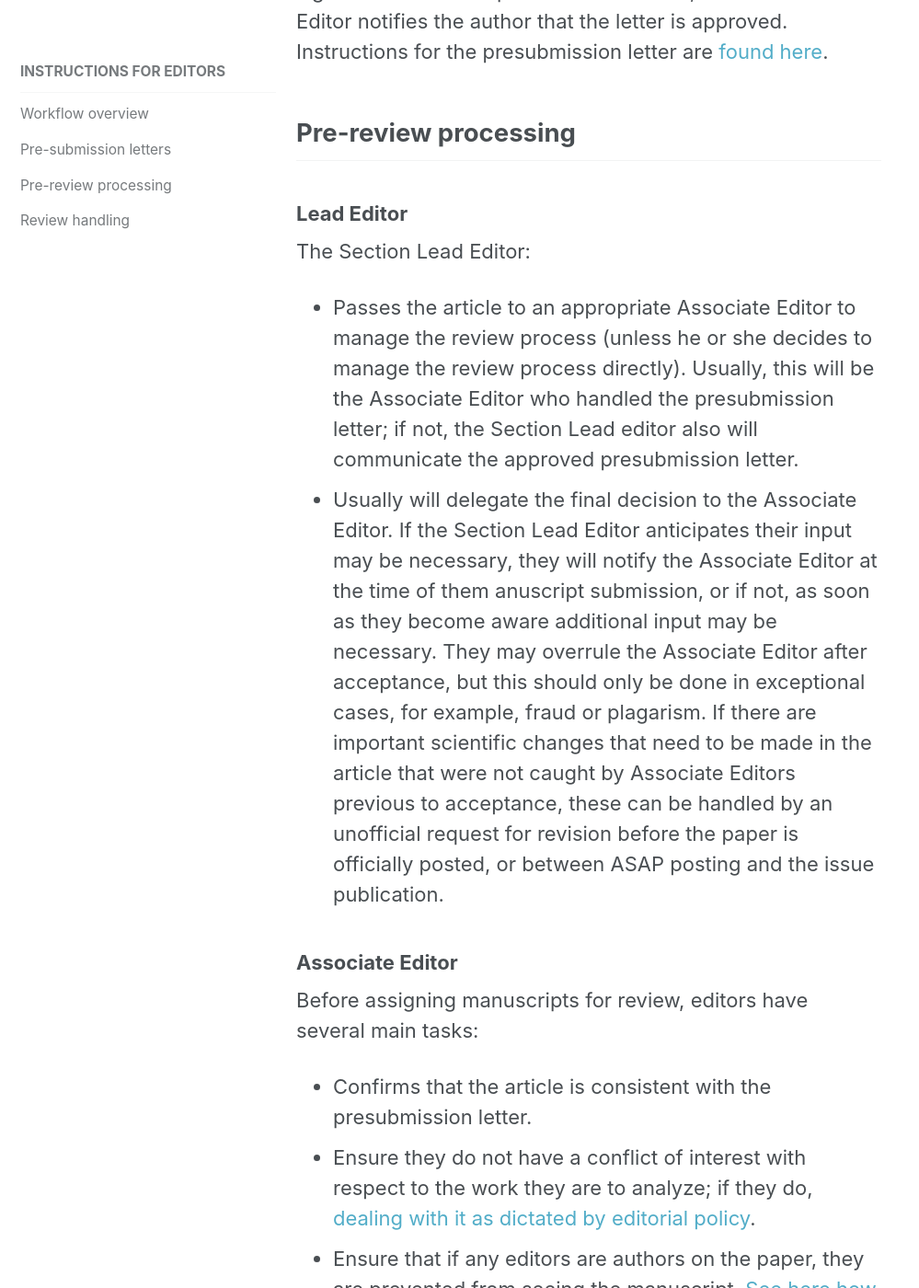
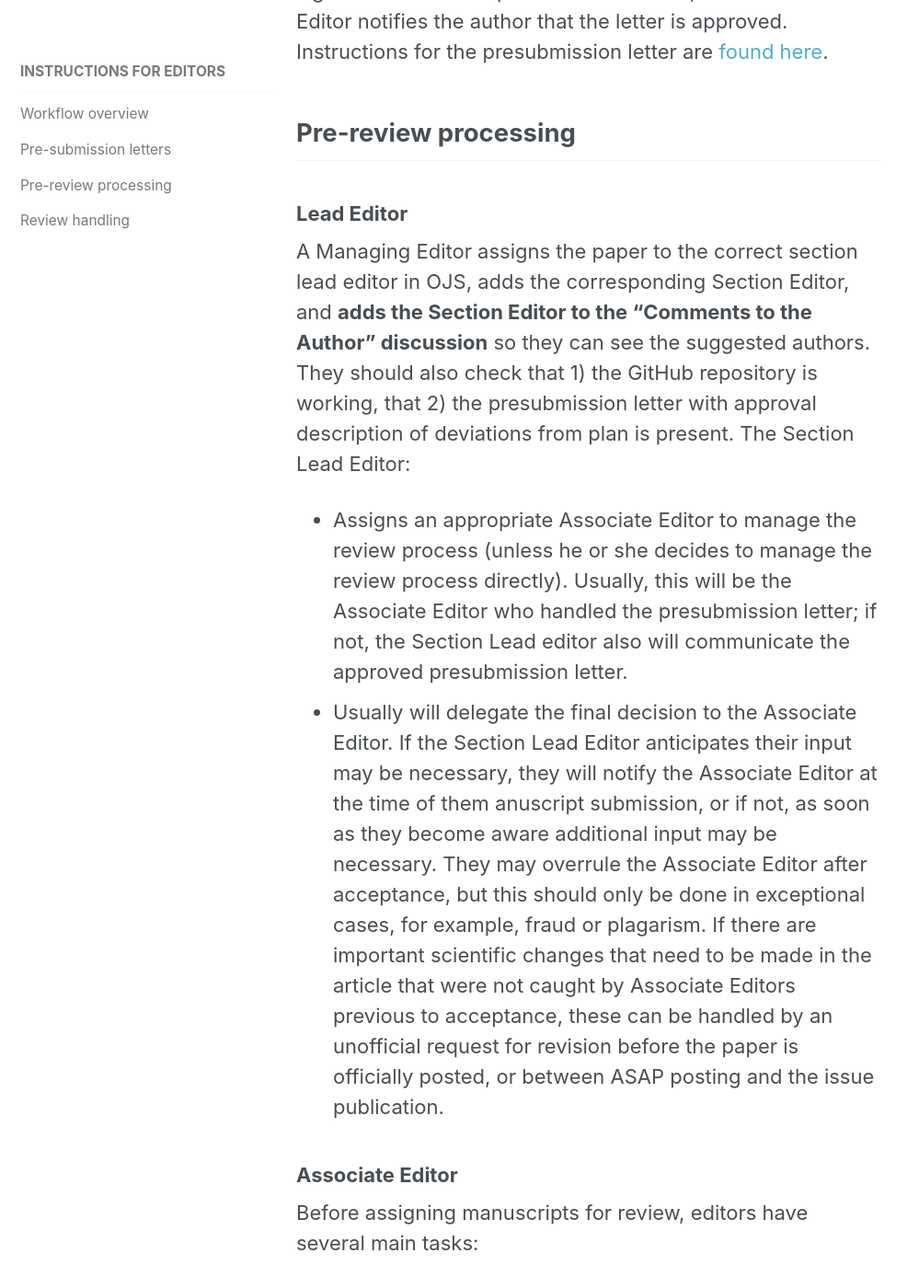
Before and after one commit to livecomsjournal/livecomsjournal.github.io, a Jekyll site: the page built from _editorial_policies/02_editor_instructions.md, in a window 1280 px wide and 1400 px high, scrolled down 1280 px. Shown: the whole window at 92% size, without its empty margins (0-999 px from the left). Built offline with Jekyll 4.4.1, drawn with Linux system fonts in a browser that asks for light colours; some of the changed text lies outside the part shown.

Commit message:
Update 02_editor_instructions.md

```diff
--- a/_editorial_policies/02_editor_instructions.md
+++ b/_editorial_policies/02_editor_instructions.md
@@ -23,8 +23,9 @@ Assuming the subject matter proposed in the presubmission letter is within the s
 
 ### Lead Editor
 
+A Managing Editor assigns the paper to the correct section lead editor in OJS, adds the corresponding Section Editor, and **adds the Section Editor to the "Comments to the Author" discussion** so they can see the suggested authors.  They should also check that 1) the GitHub repository is working, that 2) the presubmission letter with approval description of deviations from plan is present.
 The Section Lead Editor:
-- Passes the article to an appropriate Associate Editor to manage the review process (unless he or she decides to manage the review process directly). Usually, this will be the Associate Editor who handled the presubmission letter; if not, the Section Lead editor also will communicate the approved presubmission letter.
+- Assigns an appropriate Associate Editor to manage the review process (unless he or she decides to manage the review process directly). Usually, this will be the Associate Editor who handled the presubmission letter; if not, the Section Lead editor also will communicate the approved presubmission letter.
 - Usually will delegate the final decision to the Associate Editor. If the Section Lead Editor anticipates their input may be necessary, they will notify the Associate Editor at the time of them anuscript submission, or if not, as soon as they become aware additional input may be necessary. They may overrule the Associate Editor after acceptance, but this should only be done in exceptional cases, for example, fraud or plagarism. If there are important scientific changes that need to be made in the article that were not caught by Associate Editors previous to acceptance, these can be handled by an unofficial request for revision before the paper is officially posted, or between ASAP posting and the issue publication.
 
 ### Associate Editor
@@ -32,12 +33,12 @@ The Section Lead Editor:
 Before assigning manuscripts for review, editors have several main tasks:
 - Confirms that the article is consistent with the presubmission letter.
 - Ensure they do not have a conflict of interest with respect to the work they are to analyze; if they do, [dealing with it as dictated by editorial policy](https://livecomsjournal.github.io/policies/livecoms_bylaws/#iii-conflicts-of-interest).
-- Ensure that if any editors are authors on the paper, they are prevented from seeing the manuscript. [See here how to hide the manuscript from them](http://help.scholasticahq.com/customer/en/portal/articles/1728879-can-i-hide-a-manuscript-from-another-editor-?t=565043).
+- Ensure that if any editors are authors on the paper, they are prevented from seeing the manuscript.
 - Check to ensure that the manuscript has appropriate style, grammar, layout, and figure quality to be ready for editing, as in the [instructions for authors](https://livecomsjournal.github.io/authors/policies/). Remember, the journal will not be editing the manuscript, so you need to make a judgment call as to whether the manuscript is well-edited enough to proceed to review, or whether it will need revision for grammar or style *before* sending it for review to avoid wasting the time of the reviewers.
 - Identify suitable reviewers, who may include experts suggested by the authors, others in the field you already know of, or authors cited frequently in the article.
   LiveCoMS generally requires at least two standard reviewers in addition to a student reviewer, though exceptional circumstances (such as extensive community feedback via GitHub) may warrant deviations from this policy. The requirement for a student reviewer for every submission is a unique strength of LiveCoMS that enhances the pedagogical value of every accepted paper.
 - The Associate Editor should also notify get the Section Lead Editor if there is any controversy expected (e.g. the reviewers disagree significantly on the merits of the paper, any plagarism potentially evident).
--  Associate Editors should [review the instructions for using the Scholastica interface](see section 4, "Managing Reviewers", especially) periodically to remind themselves how to work with the interface for inviting reviewers and manage manuscripts.
+-  Associate Editors should [review the instructions for using the Open Journal Interface interface for review](https://openjournalsystems.com/ojs-3-user-guide/review/) periodically to remind themselves how to work with the interface for inviting reviewers and manage manuscripts.
 
 
 ## Review handling
```
